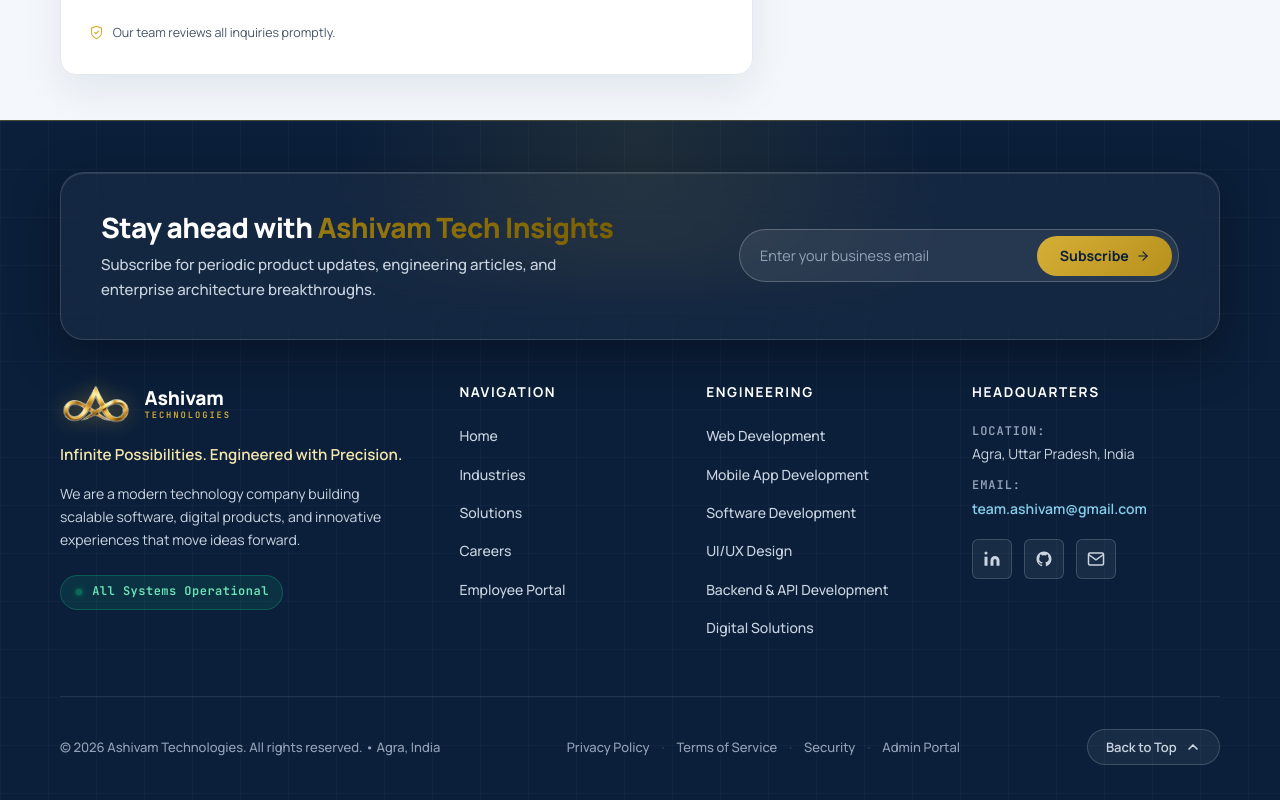
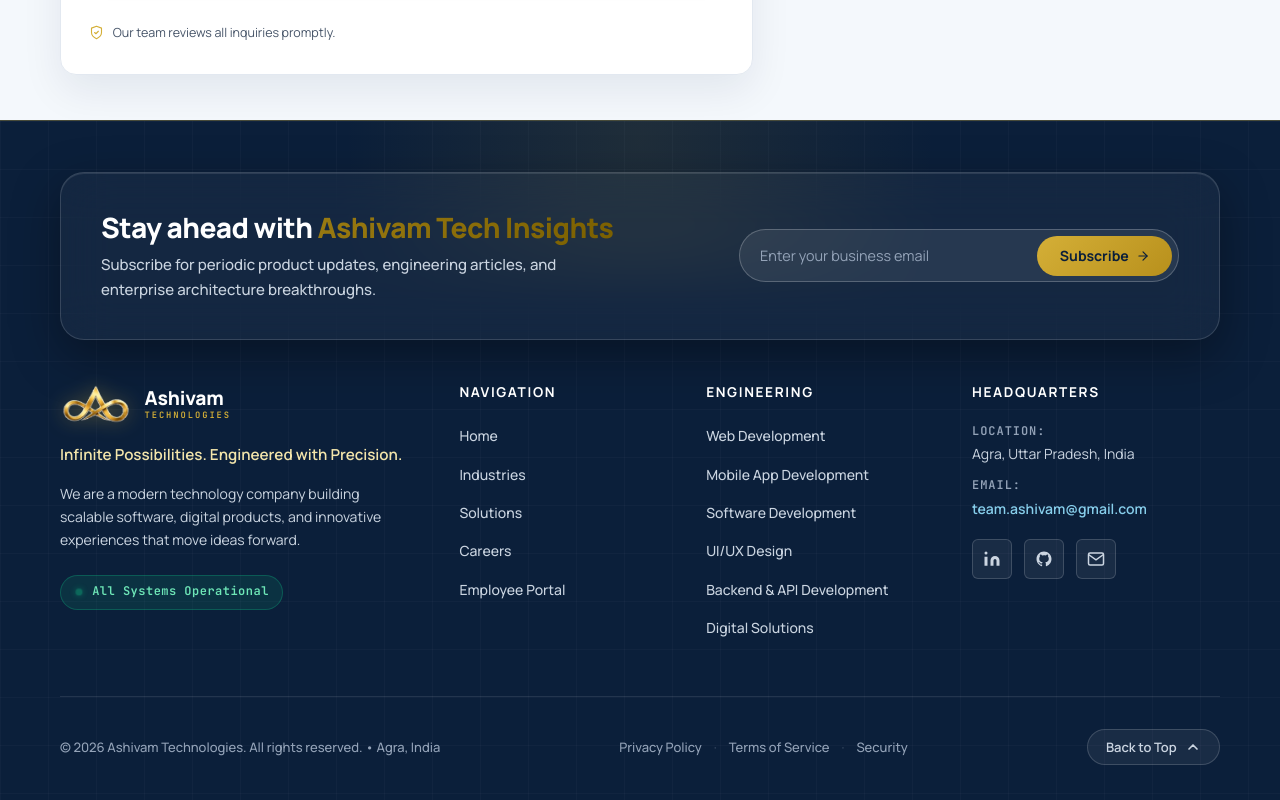
Before and after one commit to Ritikgupta-tech/ashivam-tecH, a React (Vite) app: page / in a window 1280 px wide. Shown: the part 6656-7456 px from the top of the page. Built offline with nearby package versions, Linux system fonts and the light colour scheme; no server answers.

Commit message:
fix(footer): remove admin portal link from footer bottom bar

```diff
--- a/src/components/Footer/Footer.jsx
+++ b/src/components/Footer/Footer.jsx
@@ -215,8 +215,6 @@
             <Link to="/terms-of-service" className="footer__legal-link">Terms of Service</Link>
             <span className="footer__legal-sep">·</span>
             <Link to="/security" className="footer__legal-link">Security</Link>
-            <span className="footer__legal-sep">·</span>
-            <Link to="/admin/login" className="footer__legal-link">Admin Portal</Link>
           </div>
 
           <button
```
